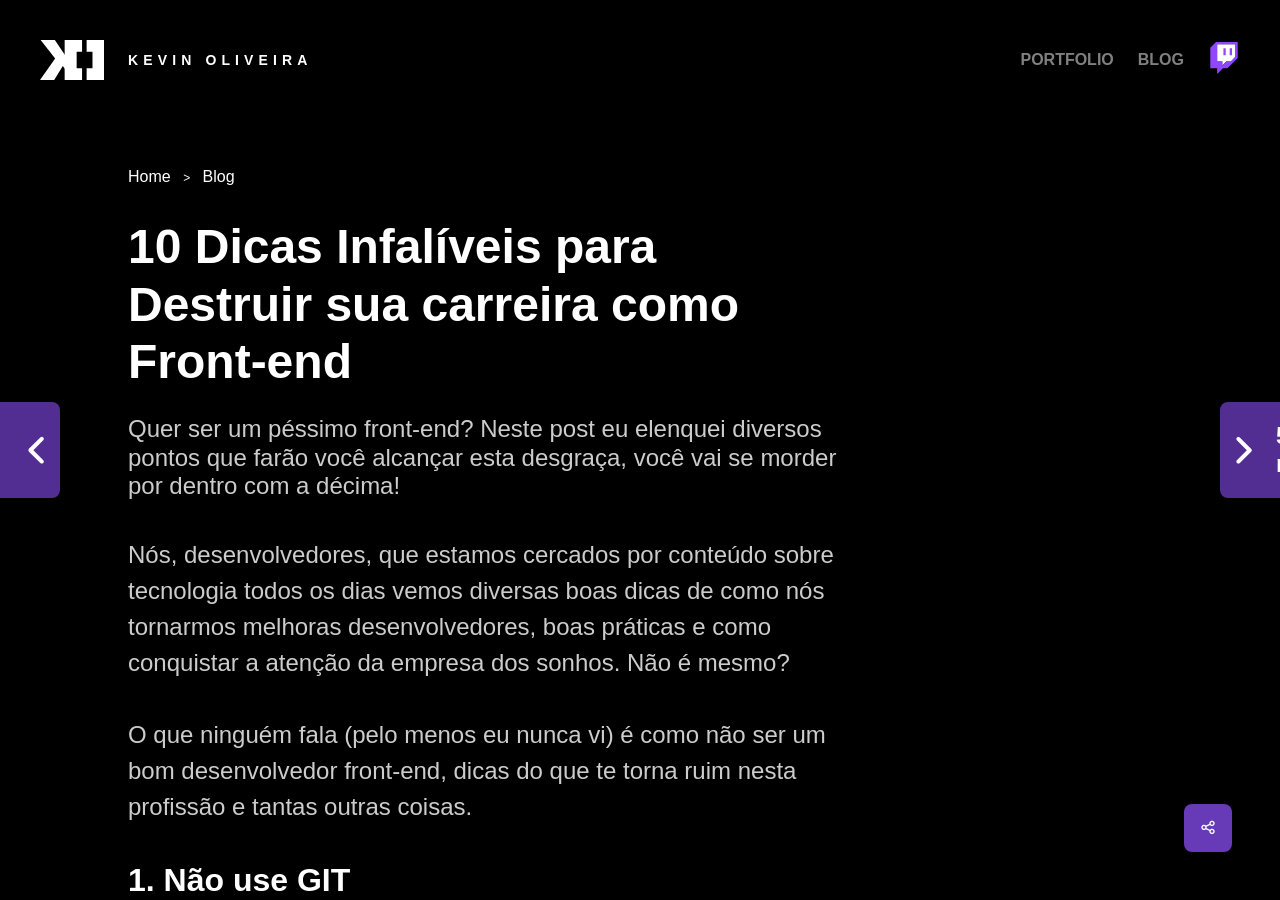
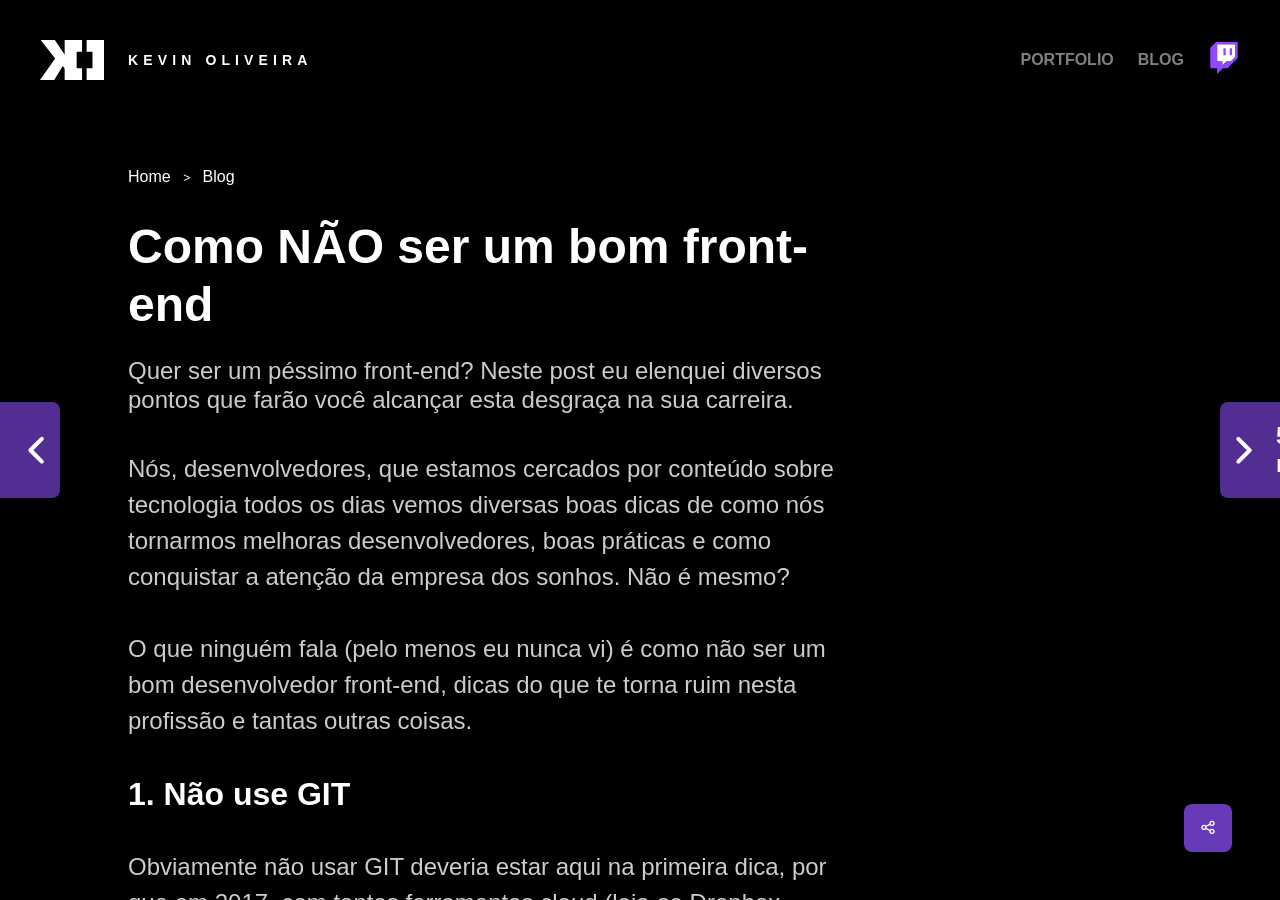
Before and after one commit to kvnol/kevinoliveira.com.br, a Jekyll site: the page built from _posts/2020-06-06-como-nao-ser-um-bom-front-end.md, in a window 1280 px wide and 900 px high. Built offline with Jekyll 4.4.1, drawn with Linux system fonts in a browser that asks for light colours; some web fonts are replaced; comment, search, counter and statistics services are not loaded.

Commit message:
Update post

```diff
--- a/_posts/2020-06-06-como-nao-ser-um-bom-front-end.md
+++ b/_posts/2020-06-06-como-nao-ser-um-bom-front-end.md
@@ -1,7 +1,7 @@
 ---
 layout: post
-title: 10 Dicas Infalíveis para Destruir sua carreira como Front-end
-description: Quer ser um péssimo front-end? Neste post eu elenquei diversos pontos que farão você alcançar esta desgraça, você vai se morder por dentro com a décima!
+title: Como NÃO ser um bom front-end
+description: Quer ser um péssimo front-end? Neste post eu elenquei diversos pontos que farão você alcançar esta desgraça na sua carreira.
 categories: ["blog"]
 tags: ["front-end"]
 comments: true
```
